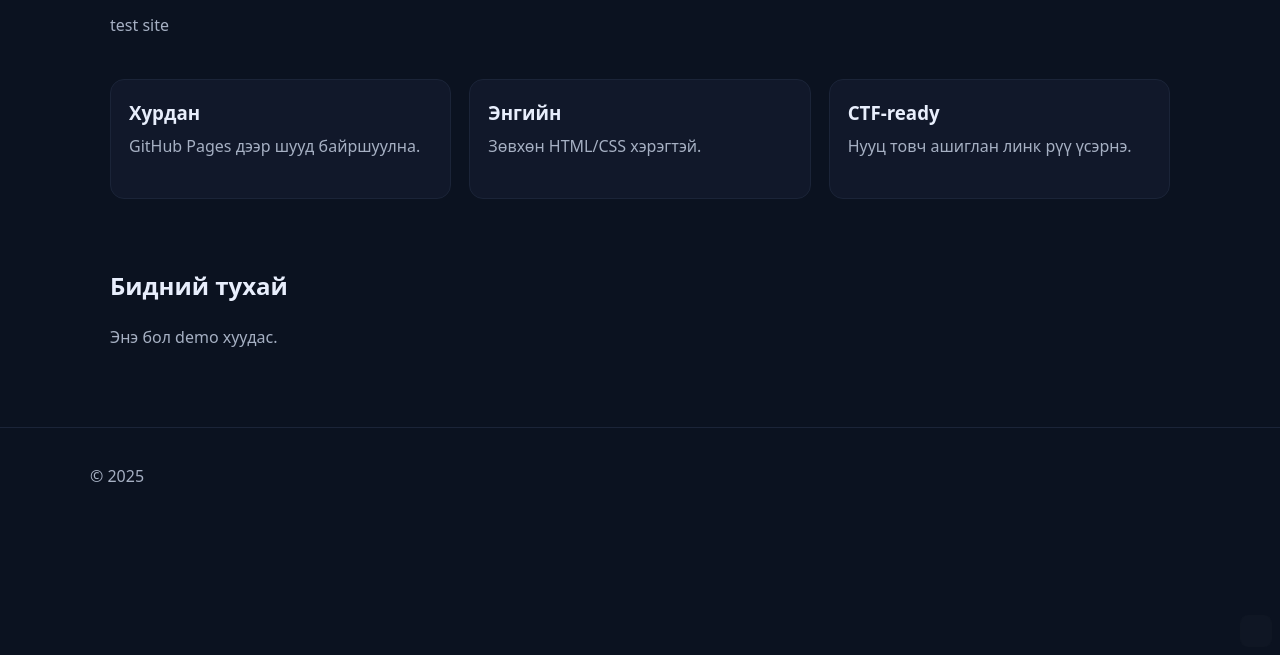
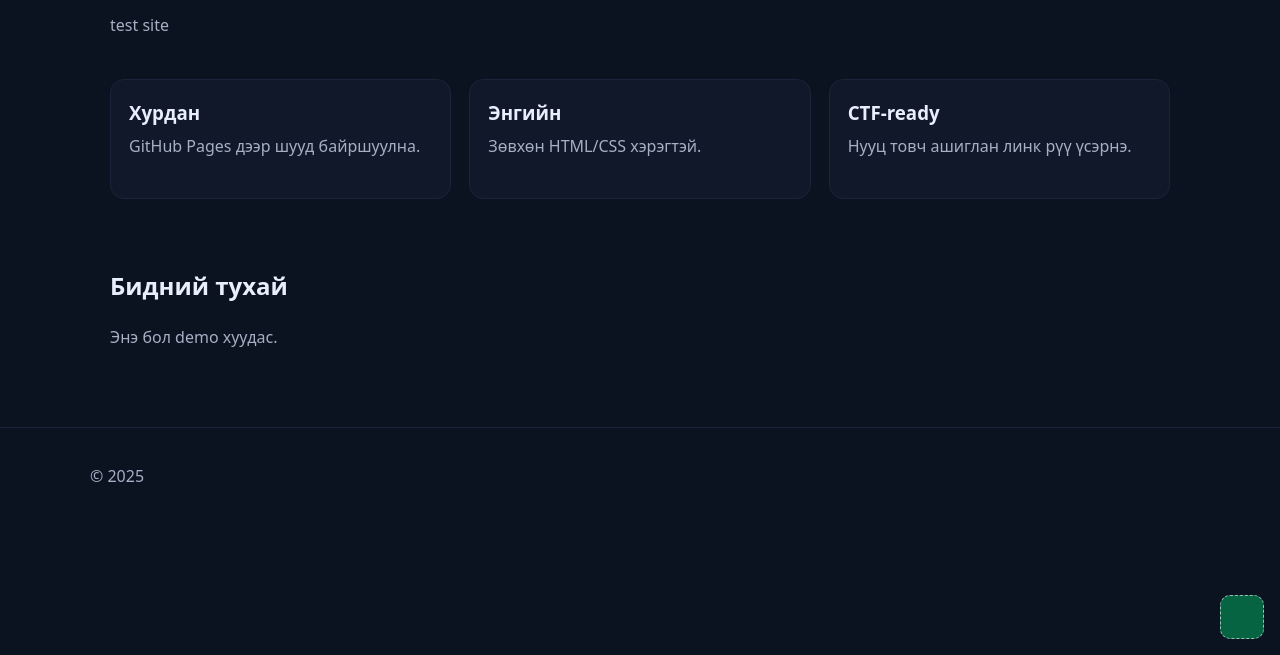
Before and after one commit to sh0kipwn/test, a plain HTML site: page index.html in a window 1280 px wide. Shown: the part 145-800 px from the top of the page. Drawn offline with Linux system fonts and the light colour scheme.

Commit message:
Update test.css

```diff
--- a/test.css
+++ b/test.css
@@ -25,17 +25,16 @@ p{color:var(--muted)}
 
 /* 📌 Нуугдсан булангийн товч */
 #secret-corner{
-  position:fixed; right:8px; bottom:8px;
-  width:32px; height:32px; border-radius:8px;
-  background:rgba(255,255,255,0.02);      /* маш бага харагдана */
-  border:1px solid rgba(0,0,0,0.03);
-  z-index:9999;
+  position:fixed; right:16px; bottom:16px;
+  width:44px; height:44px; border-radius:10px;
+  background:rgba(0,255,136,0.35);  /* ногоондуу, харагдана */
+  border:1px dashed rgba(255,255,255,0.6);
+  z-index:99999;
   display:block;
 }
+#secret-corner:hover, #secret-corner:focus{ outline:2px solid #fff }
+
 /* Hover/focus үед л арай мэдэгдэнэ (хэрэгтэй бол арилга) */
-#secret-corner:hover, #secret-corner:focus{
-  outline:1px solid rgba(255,255,255,0.06);
-}
 
 @media (max-width:900px){
   .features{grid-template-columns:1fr}
```
